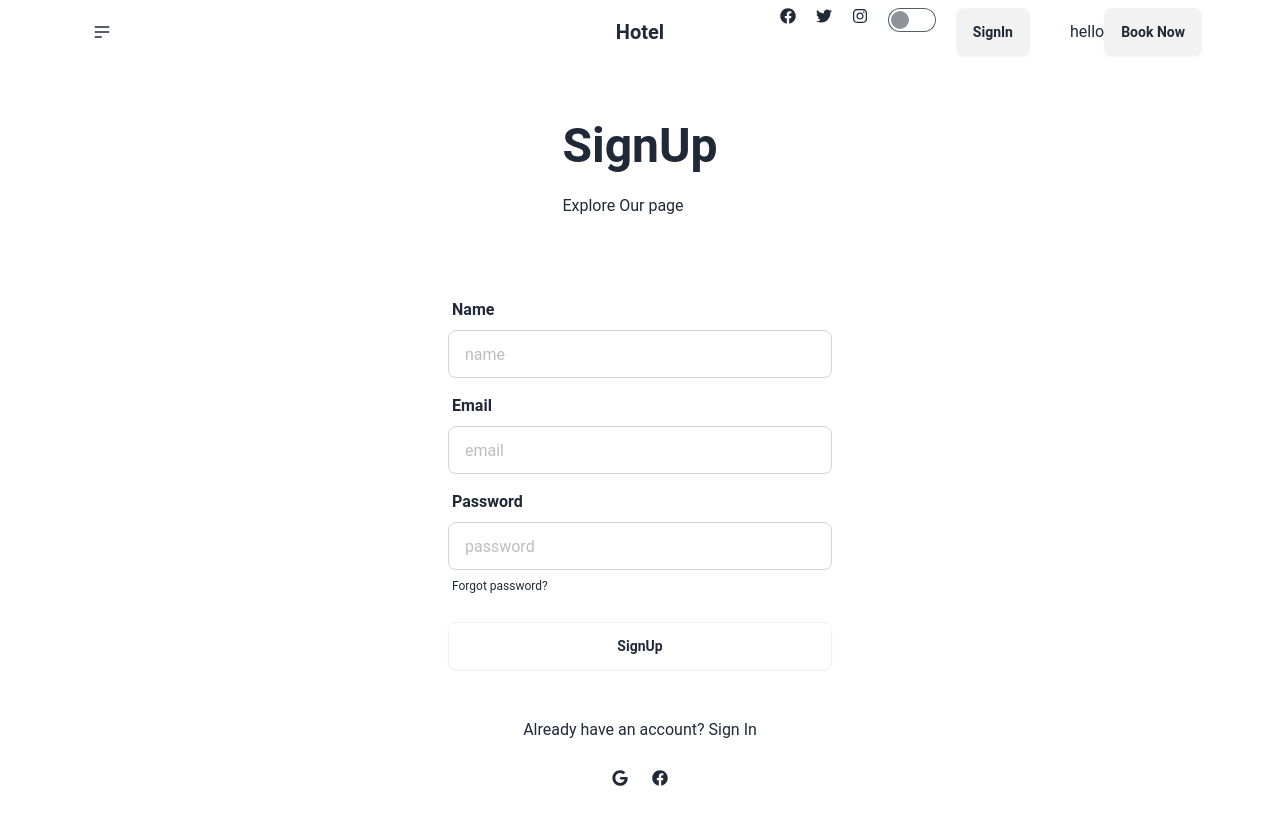
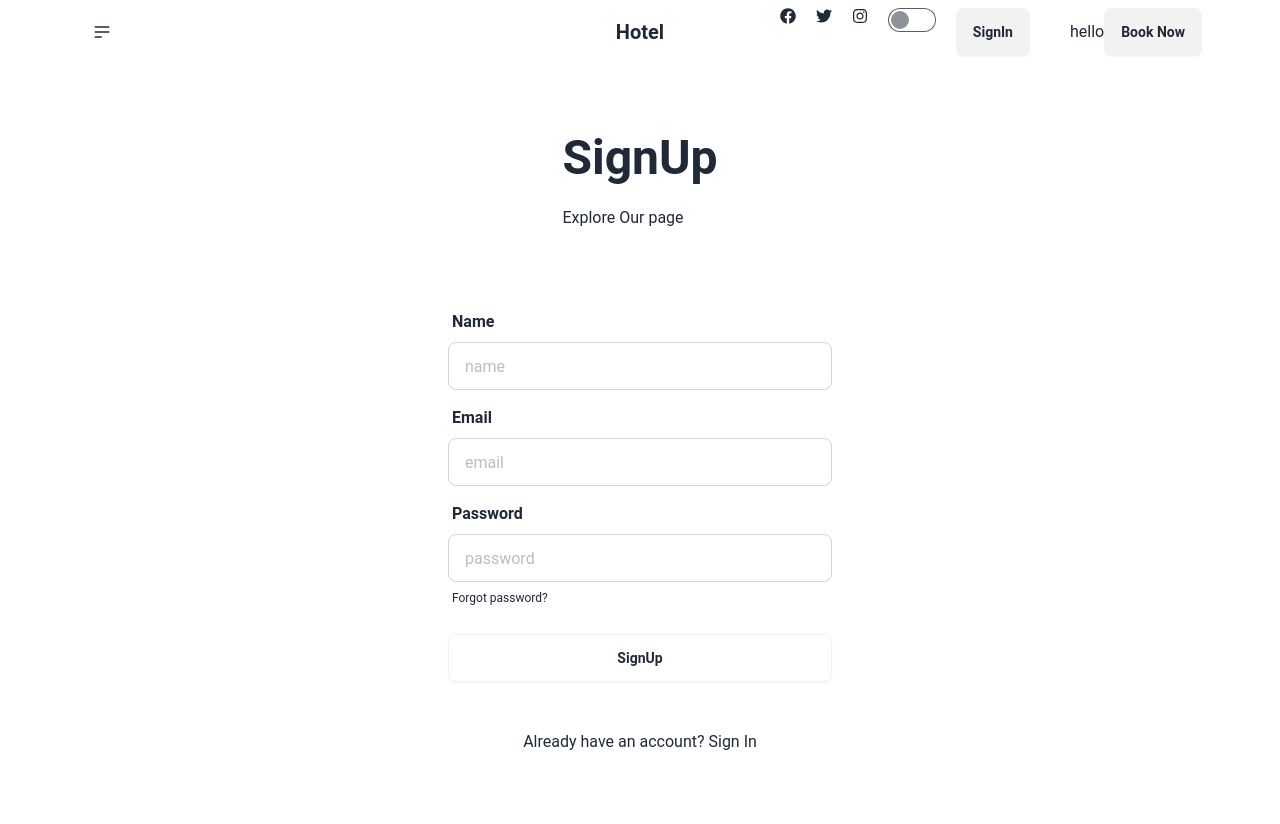
Before and after one commit to sakirmohammad775/Hotel-Management-Client, a React (Vite) app: page /signUp in a window 1280 px wide. Shown: the top 824 px of the page. Built offline with nearby package versions, Linux system fonts and the light colour scheme; no server answers.

Commit message:
added the fie

```diff
--- a/src/Pages/SignUp/SignUp.jsx
+++ b/src/Pages/SignUp/SignUp.jsx
@@ -81,8 +81,7 @@ const SignUp = () => {
                         {/*another login process*/}
                         <div className="flex my-5 justify-center gap-6">
 
-                            <button className="pt-2"><FaGoogle /></button>
-                            <button className="pt-2"><FaFacebook /></button>
+
                         </div>
                     </div>
                 </div>
```
